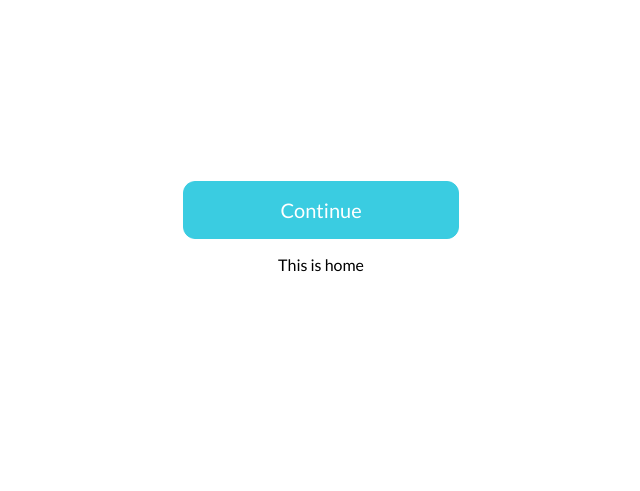
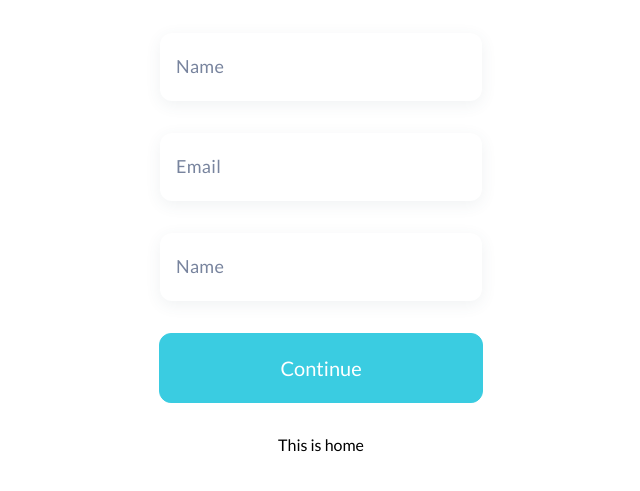
Before and after one commit to dragosgn/kleen.io, a React (Create React App) app: page /home in a window 1280 px wide. Shown: the part 173-664 px from the top of the page, without its empty margins (319-959 px from the left). Built offline with nearby package versions, Linux system fonts and the light colour scheme.

Commit message:
more buttons

```diff
--- a/src/App.js
+++ b/src/App.js
@@ -1,7 +1,7 @@
 import React, { Component } from "react";
 import styled from "styled-components";
 import { Route } from "react-router-dom";
-import { SecondaryLink } from "./styled";
+import { SecondaryLink, Input } from "./styled";
 
 import Home from "./Home";
 
@@ -16,7 +16,11 @@ class App extends Component {
   render() {
     return (
       <Root>
+        <Input type="text" placeholder="Name" />
+        <Input type="text" placeholder="Email" />
+        <Input type="text" placeholder="Name" />
         <SecondaryLink to="/home">Continue</SecondaryLink>
+
         <Route exact path="/home" component={Home} />
       </Root>
     );
@@ -32,4 +36,5 @@ const Root = styled.div`
   align-items: center;
   justify-content: center;
   height: 100vh;
+  padding: 0.5rem 2rem;
 `;
--- a/src/styled.js
+++ b/src/styled.js
@@ -2,41 +2,73 @@ import styled, { css } from "styled-components";
 import React from "react";
 import { Link } from "react-router-dom";
 
+const elWidth = 290;
+const elPadding = `0.5rem 1rem;`;
+
 const RawButton = styled.button`
-  padding: 1rem 6rem;
+  display: flex;
+  align-items: center;
+  justify-content: center;
+  margin: 1rem;
   font-size: 1.25rem;
+  text-decoration: none;
+  border-radius: 12px;
+  height: 52px;
+  width: ${elWidth}px;
   color: white;
+  padding: ${elPadding};
   background-color: ${props =>
     props.primary ? props.theme.primaryColor : props.theme.secondaryColor};
-  border-radius: 12px;
   border: 1px solid
     ${props =>
       props.primary ? props.theme.primaryColor : props.theme.secondaryColor};
-  max-width: 80%;
 `;
 
 const linkCss = css`
-  padding: 1rem 6rem;
+  display: flex;
+  align-items: center;
+  justify-content: center;
+  margin: 1rem;
   font-size: 1.25rem;
   text-decoration: none;
   border-radius: 12px;
+  height: 52px;
+  width: ${elWidth}px;
+  padding: ${elPadding};
+  color: white;
+`;
+
+export const Input = styled.input`
+  border-radius: 12px;
+  box-shadow: 0 4px 16px 0 rgba(69, 91, 99, 0.08);
+  background-color: #ffffff;
+  border: 1px transparent;
+  height: 52px;
+  width: ${elWidth}px;
+  padding: ${elPadding};
+  margin: 1rem;
+  ::-webkit-input-placeholder {
+    /* Chrome/Opera/Safari */
+    font-size: 18px;
+    font-weight: 400;
+    font-style: normal;
+    font-stretch: normal;
+    line-height: 1.2;
+    letter-spacing: 0.3px;
+    text-align: left;
+    color: #78849e;
+  }
 `;
 
 export const SecondaryLink = styled(Link)`
   ${linkCss};
-  color: white;
   background-color: ${props => props.theme.secondaryColor};
   border: 1px solid ${props => props.theme.secondaryColor};
 `;
 
 export const PrimaryLink = styled(Link)`
-  padding: 1rem 6rem;
-  font-size: 1.25rem;
-  color: white;
   background-color: ${props => props.theme.primaryColor};
-  border-radius: 12px;
   border: 1px solid ${props => props.theme.primaryColor};
-  text-decoration: none;
 `;
 
 export const Button = ({ label, primary, secondary }) => (
```
